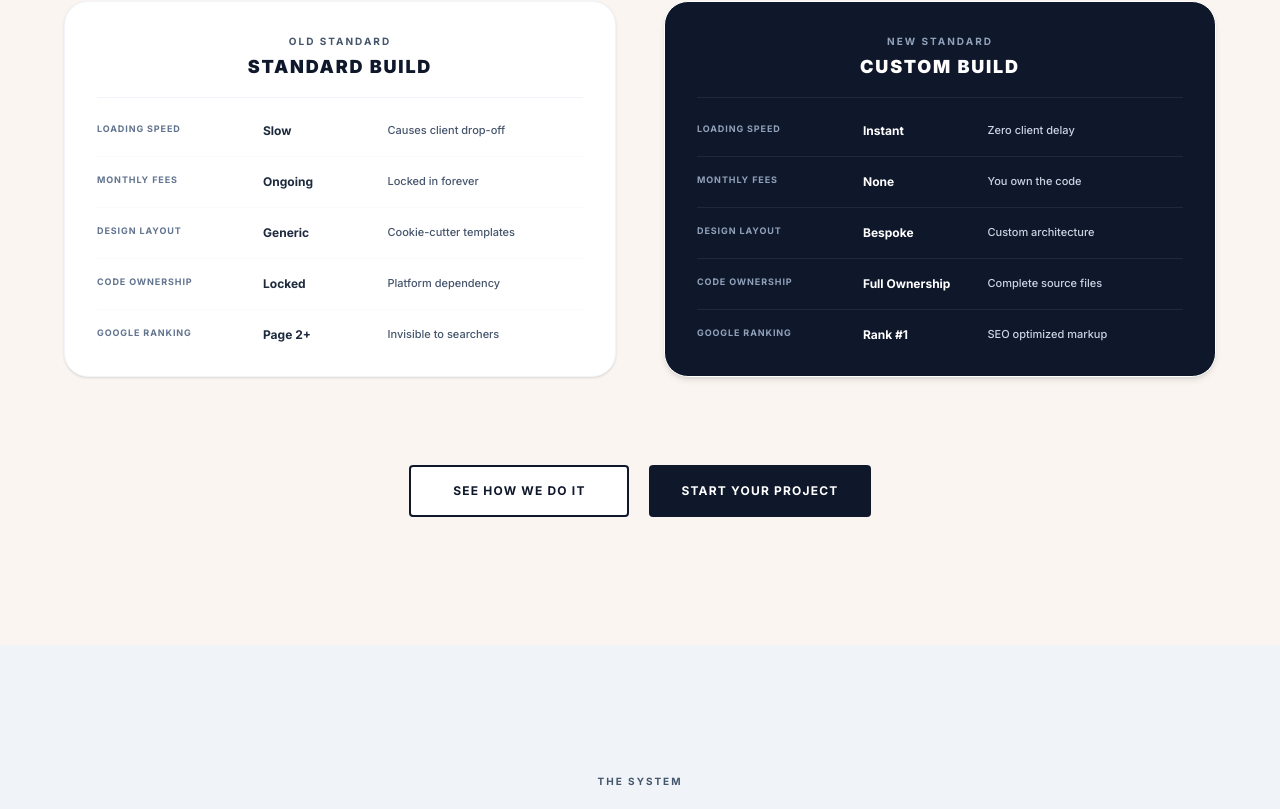
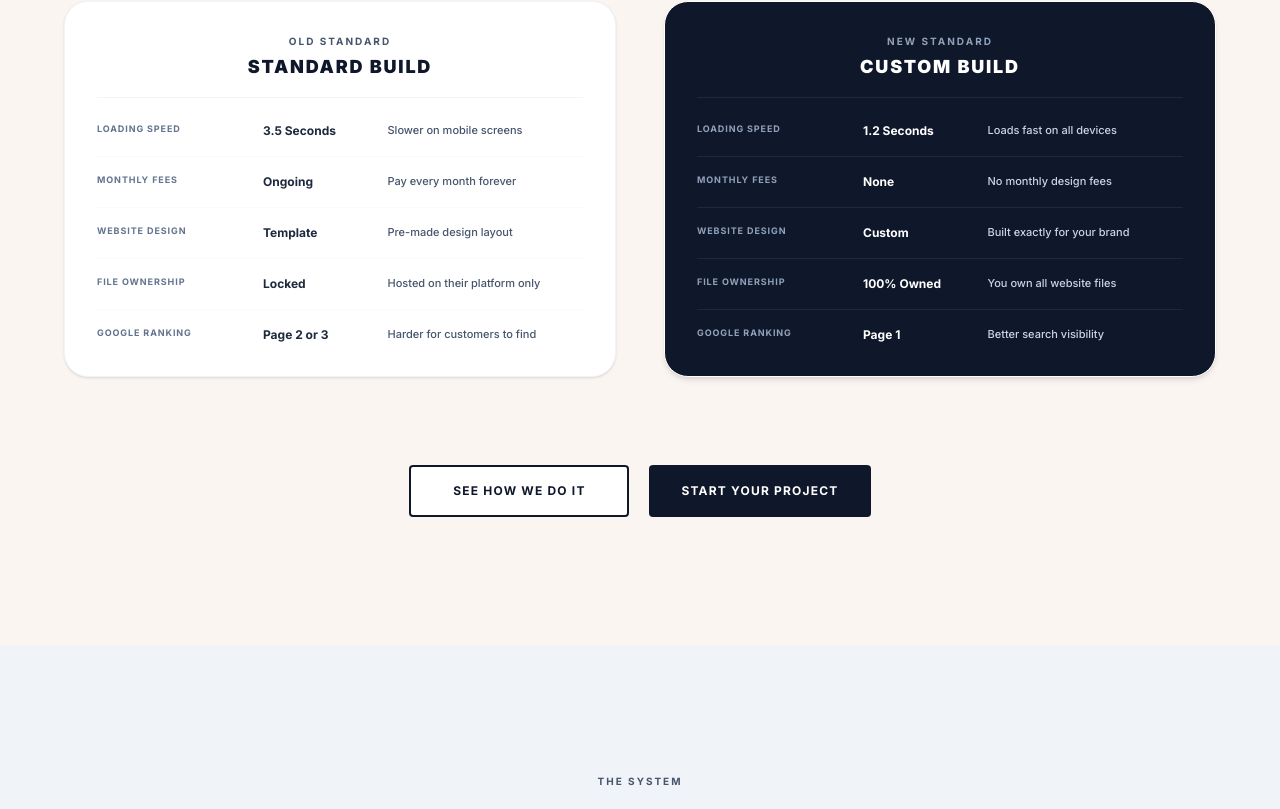
Before and after one commit to pixelwebstar/asheejajayan-website, a Next.js app: page / in a window 1280 px wide. Shown: the part 4219-5028 px from the top of the page. Built offline with nearby package versions, Linux system fonts and the light colour scheme.

Commit message:
Refactor ROI comparison text and loading speeds for simple English and realism

```diff
--- a/src/components/RoiComparison.tsx
+++ b/src/components/RoiComparison.tsx
@@ -13,32 +13,32 @@ const criteriaData: CriterionData[] = [
   {
     id: "speed",
     title: "Loading Speed",
-    standard: { value: "Slow", impact: "Causes client drop-off" },
-    custom: { value: "Instant", impact: "Zero client delay" }
+    standard: { value: "3.5 Seconds", impact: "Slower on mobile screens" },
+    custom: { value: "1.2 Seconds", impact: "Loads fast on all devices" }
   },
   {
     id: "fees",
     title: "Monthly Fees",
-    standard: { value: "Ongoing", impact: "Locked in forever" },
-    custom: { value: "None", impact: "You own the code" }
+    standard: { value: "Ongoing", impact: "Pay every month forever" },
+    custom: { value: "None", impact: "No monthly design fees" }
   },
   {
     id: "layout",
-    title: "Design Layout",
-    standard: { value: "Generic", impact: "Cookie-cutter templates" },
-    custom: { value: "Bespoke", impact: "Custom architecture" }
+    title: "Website Design",
+    standard: { value: "Template", impact: "Pre-made design layout" },
+    custom: { value: "Custom", impact: "Built exactly for your brand" }
   },
   {
     id: "ownership",
-    title: "Code Ownership",
-    standard: { value: "Locked", impact: "Platform dependency" },
-    custom: { value: "Full Ownership", impact: "Complete source files" }
+    title: "File Ownership",
+    standard: { value: "Locked", impact: "Hosted on their platform only" },
+    custom: { value: "100% Owned", impact: "You own all website files" }
   },
   {
     id: "customers",
     title: "Google Ranking",
-    standard: { value: "Page 2+", impact: "Invisible to searchers" },
-    custom: { value: "Rank #1", impact: "SEO optimized markup" }
+    standard: { value: "Page 2 or 3", impact: "Harder for customers to find" },
+    custom: { value: "Page 1", impact: "Better search visibility" }
   }
 ];
 
@@ -106,7 +106,7 @@ export default function RoiComparison() {
     if (stageId === "all") return `${prefix} STANDARD`;
     if (stageId === "speed") return `${prefix} SPEED`;
     if (stageId === "fees") return `${prefix} FEES`;
-    if (stageId === "layout") return `${prefix} LAYOUT`;
+    if (stageId === "layout") return `${prefix} DESIGN`;
     if (stageId === "ownership") return `${prefix} OWNERSHIP`;
     if (stageId === "customers") return `${prefix} RANKING`;
     return `${prefix} STANDARD`;
@@ -132,7 +132,7 @@ export default function RoiComparison() {
     transform: isBack ? "rotateY(180deg)" : "rotateY(0deg)",
   });
 
-  // ── Render helpers ──
+  // ── Render helper
   const renderStandardCard = (stageId: string) => {
     if (stageId === "all") {
       return (
@@ -166,61 +166,139 @@ export default function RoiComparison() {
 
     if (stageId === "speed") {
       title = "Loading Speed";
-      desc = "Bloated template builders load dozens of unused CSS and JavaScript files, resulting in high mobile visitor drop-offs.";
+      desc = "Standard template sites often load extra files they don't need, which makes the website take longer to load on phones.";
       visual = (
-        <div className="w-full space-y-2 p-2.5 bg-slate-50 border border-slate-100 rounded-xl text-left font-mono">
-          <div className="flex justify-between items-center text-[10px] font-sans font-bold text-slate-800">
-            <span>Browser Paint Load</span>
-            <span className="text-slate-900">3.8s</span>
+        <div className="w-full space-y-2 p-3 bg-slate-50 border border-slate-100 rounded-xl text-left font-mono text-[9px] text-slate-500">
+          <div className="flex justify-between items-center text-[10px] font-sans font-bold text-slate-800 border-b border-slate-100 pb-1">
+            <span>Page Loading Order</span>
+            <span className="text-slate-900 font-mono">3.5s total</span>
           </div>
-          <div className="h-1.5 bg-slate-200 rounded-full w-full overflow-hidden">
-            <div className="h-full bg-slate-400 rounded-full animate-[fillSlow_4s_linear_forwards]" />
+          <div className="space-y-1.5 pt-1">
+            <div className="space-y-0.5">
+              <div className="flex justify-between">
+                <span>system-scripts.js (280KB)</span>
+                <span className="text-slate-900 font-bold">1.2s</span>
+              </div>
+              <div className="h-1.5 bg-slate-200 rounded-full w-full overflow-hidden">
+                <div className="h-full bg-slate-400 rounded-full w-[40%]" />
+              </div>
+            </div>
+            <div className="space-y-0.5">
+              <div className="flex justify-between">
+                <span>layout-styles.css (140KB)</span>
+                <span className="text-slate-900 font-bold">0.8s</span>
+              </div>
+              <div className="h-1.5 bg-slate-200 rounded-full w-full overflow-hidden">
+                <div className="h-full bg-slate-400 rounded-full w-[60%]" />
+              </div>
+            </div>
+            <div className="space-y-0.5">
+              <div className="flex justify-between">
+                <span>header-image.jpg (1.5MB)</span>
+                <span className="text-slate-900 font-bold">2.4s</span>
+              </div>
+              <div className="h-1.5 bg-slate-200 rounded-full w-full overflow-hidden">
+                <div className="h-full bg-slate-400 rounded-full w-[90%]" />
+              </div>
+            </div>
           </div>
         </div>
       );
     } else if (stageId === "fees") {
       title = "Monthly Fees";
-      desc = "Platform dependencies tie your business to lifetime subscription fees, shutting down when payments stop.";
+      desc = "Template builders charge monthly subscription fees to keep your website live on the internet.";
       visual = (
-        <div className="w-full space-y-1.5 p-2.5 bg-slate-50 border border-slate-100 rounded-xl text-left font-mono text-[10px]">
-          <div className="flex justify-between text-slate-600">
-            <span>Ongoing SaaS</span>
+        <div className="w-full space-y-1.5 p-3 bg-slate-50 border border-slate-100 rounded-xl text-left font-mono text-[9.5px] text-slate-500">
+          <div className="flex justify-between items-center text-[10px] font-sans font-bold text-slate-800 border-b border-slate-100 pb-1">
+            <span>Monthly Website Costs</span>
             <span className="text-slate-900 font-bold">${feesStandard}.00/mo</span>
+          </div>
+          <div className="space-y-1 pt-1">
+            <div className="flex justify-between">
+              <span>Website builder subscription</span>
+              <span className="text-slate-900 font-bold">$39/mo</span>
+            </div>
+            <div className="flex justify-between">
+              <span>Template theme renewal</span>
+              <span className="text-slate-900 font-bold">$15/mo</span>
+            </div>
+            <div className="flex justify-between">
+              <span>Plugin / extension fees</span>
+              <span className="text-slate-900 font-bold">$26/mo</span>
+            </div>
           </div>
         </div>
       );
     } else if (stageId === "layout") {
-      title = "Design Layout";
-      desc = "Cookie-cutter themes restrict your site to standard grid designs, diluting your brand's unique identity.";
+      title = "Website Design";
+      desc = "Pre-made templates have fixed layouts, making it harder to customize the style exactly how you want.";
       visual = (
-        <div className="w-full p-2.5 bg-slate-50 border border-slate-100 rounded-xl space-y-1.5 text-left">
-          <div className="h-4 bg-slate-200 rounded w-full flex items-center justify-center text-[8px] font-mono text-slate-400">Standard Grid</div>
+        <div className="w-full space-y-1.5 p-3 bg-slate-50 border border-slate-100 rounded-xl text-left font-mono text-[9.5px] text-slate-500">
+          <div className="flex justify-between items-center text-[10px] font-sans font-bold text-slate-800 border-b border-slate-100 pb-1">
+            <span>Template Layout Grid</span>
+            <span className="text-slate-400">[Fixed Layout]</span>
+          </div>
+          <div className="grid grid-cols-2 gap-2 pt-1">
+            <div className="border border-dashed border-slate-200 bg-slate-100 rounded p-3 text-center text-[8px] text-slate-400">
+              Left Block
+            </div>
+            <div className="border border-dashed border-slate-200 bg-slate-100 rounded p-3 text-center text-[8px] text-slate-400">
+              Right Block
+            </div>
+          </div>
+          <div className="text-[7.5px] text-slate-400 font-sans text-center">
+            Template layouts have pre-set sections that are hard to move.
+          </div>
         </div>
       );
     } else if (stageId === "ownership") {
-      title = "Code Ownership";
-      desc = "Source files are locked inside proprietary platforms, making migration to own hosting impossible without rebuilding.";
+      title = "File Ownership";
+      desc = "Your website files are stored inside their system, meaning you cannot easily move them to another host.";
       visual = (
-        <div className="w-full space-y-1.5 p-2.5 bg-slate-50 border border-slate-100 rounded-xl text-left font-mono text-[10px] text-slate-600">
-          <div className="flex justify-between font-bold text-slate-900">
-            <span>Locked Platform</span>
+        <div className="w-full space-y-1.5 p-3 bg-slate-50 border border-slate-100 rounded-xl text-left font-mono text-[9.5px] text-slate-500">
+          <div className="flex justify-between items-center text-[10px] font-sans font-bold text-slate-800 border-b border-slate-100 pb-1">
+            <span>Server File Access</span>
+            <span className="text-slate-400">[Locked Access]</span>
+          </div>
+          <div className="space-y-1 pt-1">
+            <div className="flex justify-between">
+              <span>Direct File Access (FTP)</span>
+              <span className="text-slate-900 font-bold">Inaccessible</span>
+            </div>
+            <div className="flex justify-between">
+              <span>Database Download</span>
+              <span className="text-slate-900 font-bold">Disabled</span>
+            </div>
+            <div className="flex justify-between">
+              <span>Website File Transfer</span>
+              <span className="text-slate-900 font-bold">Not Supported</span>
+            </div>
           </div>
         </div>
       );
     } else if (stageId === "customers") {
       title = "Google Ranking";
-      desc = "Bloated code and slow load times push your website down in Google search, making you invisible to searchers.";
+      desc = "Slower page loads can make Google rank your website lower in search results.";
       visual = (
-        <div className="w-full space-y-1 p-2.5 bg-slate-50 border border-slate-100 rounded-xl text-left text-[10px] font-mono text-slate-500">
-          <div className="font-bold text-slate-900">Rank: 18 (Page 2)</div>
+        <div className="w-full space-y-1.5 p-3 bg-slate-50 border border-slate-100 rounded-xl text-left font-mono text-[9.5px] text-slate-500">
+          <div className="flex justify-between items-center text-[10px] font-sans font-bold text-slate-800 border-b border-slate-100 pb-1">
+            <span>Google Search Results</span>
+            <span className="text-slate-400">[Search: "Web Designer"]</span>
+          </div>
+          <div className="space-y-1 pt-1 pl-1 border-l border-slate-200">
+            <div className="text-slate-400">1. Competitor Website (Loads Faster)</div>
+            <div className="text-slate-400">2. Competitor Agency (Loads Faster)</div>
+            <div className="font-bold text-slate-900">18. Your Website (Loads Slower)</div>
+          </div>
         </div>
       );
     }
 
     return (
       <div className="bg-white p-6 sm:p-8 rounded-3xl border border-slate-100 shadow-sm flex flex-col justify-between h-full w-full">
+        {/* Header */}
         <div className="text-center border-b border-slate-100 pb-3">
-          <span className="text-[10px] font-bold uppercase tracking-[0.2em] text-slate-550 block">{getSubTitle(stageId, false)}</span>
+          <span className="text-[10px] font-bold uppercase tracking-[0.2em] text-slate-500 block">{getSubTitle(stageId, false)}</span>
           <h3 className="text-base sm:text-lg font-black text-slate-900 uppercase tracking-widest mt-1">Standard Build</h3>
         </div>
         <div key={stageId} className="flex-1 flex flex-col justify-center py-2 space-y-2">
@@ -271,57 +349,137 @@ export default function RoiComparison() {
 
     if (stageId === "speed") {
       title = "Loading Speed";
-      desc = "Optimized source code delivers instant rendering with clean semantic markup for perfect Lighthouse scores.";
+      desc = "Custom websites are built with clean code and only load the files they actually need, making pages open much faster.";
       visual = (
-        <div className="w-full space-y-2 p-2.5 bg-slate-955 border border-slate-850 rounded-xl text-left font-mono text-slate-400">
-          <div className="flex justify-between items-center text-[10px] font-sans font-bold text-white">
-            <span>Browser Paint Load</span>
-            <span className="text-white">0.1s (Instant)</span>
+        <div className="w-full space-y-2 p-3 bg-slate-950 border border-slate-850 rounded-xl text-left font-mono text-slate-400">
+          <div className="flex justify-between items-center text-[10px] font-sans font-bold text-white border-b border-slate-800 pb-1">
+            <span>Page Loading Order</span>
+            <span className="text-white font-mono">1.2s total</span>
           </div>
-          <div className="h-1.5 bg-slate-800 rounded-full w-full overflow-hidden">
-            <div className="h-full bg-white rounded-full animate-[fillFast_1s_cubic-bezier(0.1,0.9,0.2,1)_forwards]" />
+          <div className="space-y-1.5 pt-1">
+            <div className="space-y-0.5">
+              <div className="flex justify-between">
+                <span>website-page.html (12KB)</span>
+                <span className="text-white font-bold">0.4s</span>
+              </div>
+              <div className="h-1.5 bg-slate-800 rounded-full w-full overflow-hidden">
+                <div className="h-full bg-white rounded-full w-[33%]" />
+              </div>
+            </div>
+            <div className="space-y-0.5">
+              <div className="flex justify-between">
+                <span>clean-styles.css (35KB)</span>
+                <span className="text-white font-bold">0.4s</span>
+              </div>
+              <div className="h-1.5 bg-slate-800 rounded-full w-full overflow-hidden">
+                <div className="h-full bg-white rounded-full w-[66%]" />
+              </div>
+            </div>
+            <div className="space-y-0.5">
+              <div className="flex justify-between">
+                <span>clean-scripts.js (25KB)</span>
+                <span className="text-white font-bold">0.4s</span>
+              </div>
+              <div className="h-1.5 bg-slate-800 rounded-full w-full overflow-hidden">
+                <div className="h-full bg-white rounded-full w-full" />
+              </div>
+            </div>
           </div>
         </div>
       );
     } else if (stageId === "fees") {
       title = "Monthly Fees";
-      desc = "No monthly SaaS rent or license fees. Enjoy free edge hosting and dynamic functions.";
+      desc = "Since you own the code, you can use free or low-cost hosting services without paying monthly design fees.";
       visual = (
-        <div className="w-full space-y-1.5 p-2.5 bg-slate-955 border border-slate-850 rounded-xl text-left font-mono text-[10px] text-slate-400">
-          <div className="flex justify-between font-bold text-white">
-            <span>Recurring Outflow</span>
-            <span>$0.00/mo</span>
+        <div className="w-full space-y-1.5 p-3 bg-slate-955 border border-slate-850 rounded-xl text-left font-mono text-[10px] text-slate-400">
+          <div className="flex justify-between items-center text-[10px] font-sans font-bold text-white border-b border-slate-800 pb-1">
+            <span>Hosting & Support Costs</span>
+            <span className="text-white font-mono">$0.00/mo</span>
+          </div>
+          <div className="space-y-1 pt-1">
+            <div className="flex justify-between">
+              <span>Cloud website hosting</span>
+              <span className="text-white font-bold">$0.00/mo</span>
+            </div>
+            <div className="flex justify-between">
+              <span>Security certificate (SSL)</span>
+              <span className="text-white font-bold">$0.00/mo</span>
+            </div>
+            <div className="flex justify-between">
+              <span>Contact forms & database</span>
+              <span className="text-white font-bold">$0.00/mo</span>
+            </div>
           </div>
         </div>
       );
     } else if (stageId === "layout") {
-      title = "Design Layout";
-      desc = "Handcrafted front-end styles built from the ground up, allowing infinite layout flexibility and perfect branding.";
+      title = "Website Design";
+      desc = "Custom code gives you complete control over the layout, allowing any design structure you need.";
       visual = (
-        <div className="w-full p-2.5 bg-slate-955 border border-slate-850 rounded-xl space-y-1.5 text-left">
-          <div className="h-4 bg-slate-900 rounded w-full flex items-center justify-center text-[8px] font-mono text-slate-455">Bespoke Architecture</div>
+        <div className="w-full p-2.5 bg-slate-955 border border-slate-855 rounded-xl space-y-1.5 text-left font-mono text-[9.5px]">
+          <div className="flex justify-between items-center text-[10px] font-sans font-bold text-white border-b border-slate-800 pb-1">
+            <span>Custom Layout Grid</span>
+            <span className="text-slate-500">[Flexible Layout]</span>
+          </div>
+          <div className="grid grid-cols-12 gap-2 pt-1">
+            <div className="bg-slate-900 border border-slate-800 rounded p-2 col-span-8 text-[7.5px] text-white flex items-center justify-center font-bold">
+              Main Column (8/12)
+            </div>
+            <div className="bg-slate-900 border border-slate-800 rounded p-2 col-span-4 text-[7.5px] text-slate-500 flex items-center justify-center">
+              Sidebar (4/12)
+            </div>
+          </div>
+          <div className="text-[7.5px] text-slate-500 font-sans text-center">
+            Complete control over layout columns, alignment, and spacing.
+          </div>
         </div>
       );
     } else if (stageId === "ownership") {
-      title = "Code Ownership";
-      desc = "Direct access to full source files. Version controlled in a private repository, giving you total freedom.";
+      title = "File Ownership";
+      desc = "You get the complete website files, giving you the freedom to move or host your website anywhere.";
       visual = (
-        <div className="w-full space-y-1.5 p-2.5 bg-slate-955 border border-slate-850 rounded-xl text-left font-mono text-[10px] text-slate-400">
-          <div className="font-bold text-white">100% Independent</div>
+        <div className="w-full space-y-1.5 p-3 bg-slate-955 border border-slate-850 rounded-xl text-left font-mono text-[9.5px] text-slate-400">
+          <div className="flex justify-between items-center text-[10px] font-sans font-bold text-white border-b border-slate-800 pb-1">
+            <span>Source Code Repository</span>
+            <span className="text-white">[Full Access]</span>
+          </div>
+          <div className="space-y-1 pt-1">
+            <div className="flex justify-between">
+              <span>Website Files Status</span>
+              <span className="text-white font-bold">100% Privately Owned</span>
+            </div>
+            <div className="flex justify-between">
+              <span>Server Transfer</span>
+              <span className="text-white font-bold">Allowed / Free to move</span>
+            </div>
+            <div className="flex justify-between">
+              <span>Hosting Support</span>
+              <span className="text-white font-bold">Any provider you choose</span>
+            </div>
+          </div>
         </div>
       );
     } else if (stageId === "customers") {
       title = "Google Ranking";
-      desc = "Clean semantic markup and instant edge performance satisfy Google's core vitals, ranking your business at the top.";
+      desc = "Fast loading times and clean coding help Google read and rank your website higher.";
       visual = (
-        <div className="w-full space-y-1 p-2.5 bg-slate-955 border border-slate-800 rounded-xl text-left text-[10px] font-mono text-slate-400">
-          <div className="font-bold text-white">Rank: 1 (SEO Optimized)</div>
+        <div className="w-full space-y-1.5 p-3 bg-slate-955 border border-slate-850 rounded-xl text-left font-mono text-[9.5px] text-slate-400">
+          <div className="flex justify-between items-center text-[10px] font-sans font-bold text-white border-b border-slate-800 pb-1">
+            <span>Google Search Results</span>
+            <span className="text-slate-550">[Search: "Web Designer"]</span>
+          </div>
+          <div className="space-y-1 pt-1 pl-1 border-l border-slate-800">
+            <div className="font-bold text-white">1. Your Website (Loads Faster)</div>
+            <div className="text-slate-500">2. Competitor Website</div>
+            <div className="text-slate-500">3. Competitor Agency</div>
+          </div>
         </div>
       );
     }
 
     return (
       <div className="bg-slate-900 p-6 sm:p-8 rounded-3xl border border-slate-850 shadow-md flex flex-col justify-between h-full w-full text-white">
+        {/* Header */}
         <div className="text-center border-b border-slate-800 pb-3">
           <span className="text-[10px] font-bold uppercase tracking-[0.2em] text-slate-400 block">{getSubTitle(stageId, true)}</span>
           <h3 className="text-base sm:text-lg font-black text-white uppercase tracking-widest mt-1">Custom Build</h3>
```
